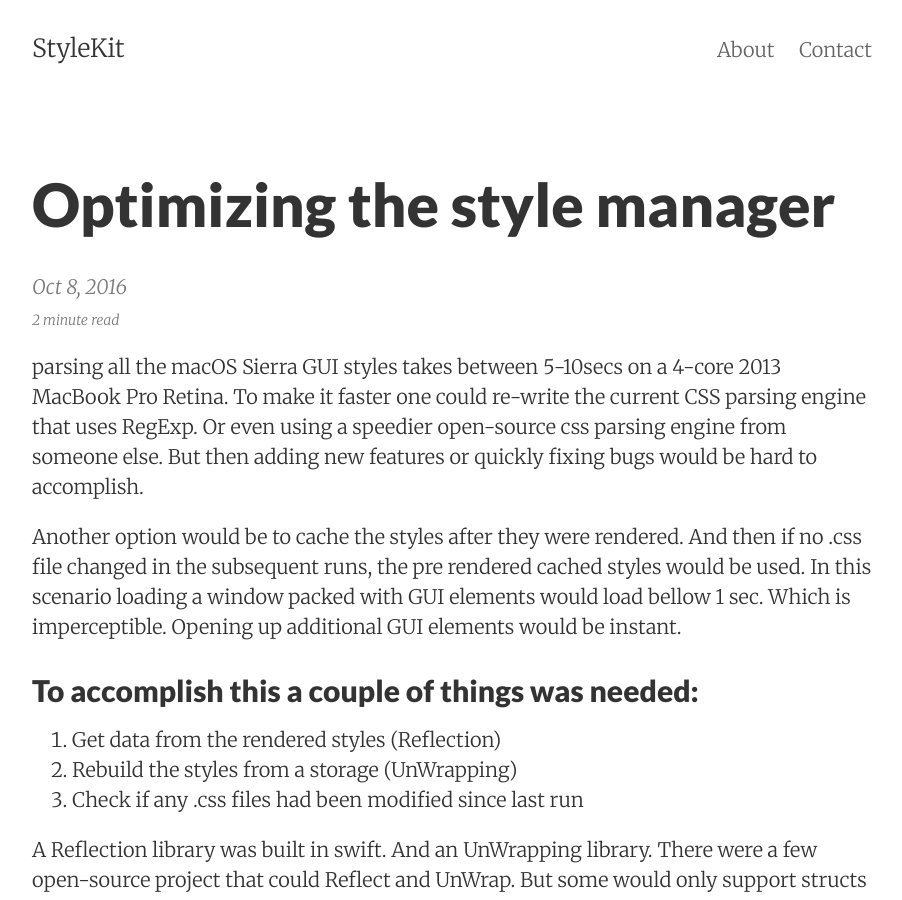
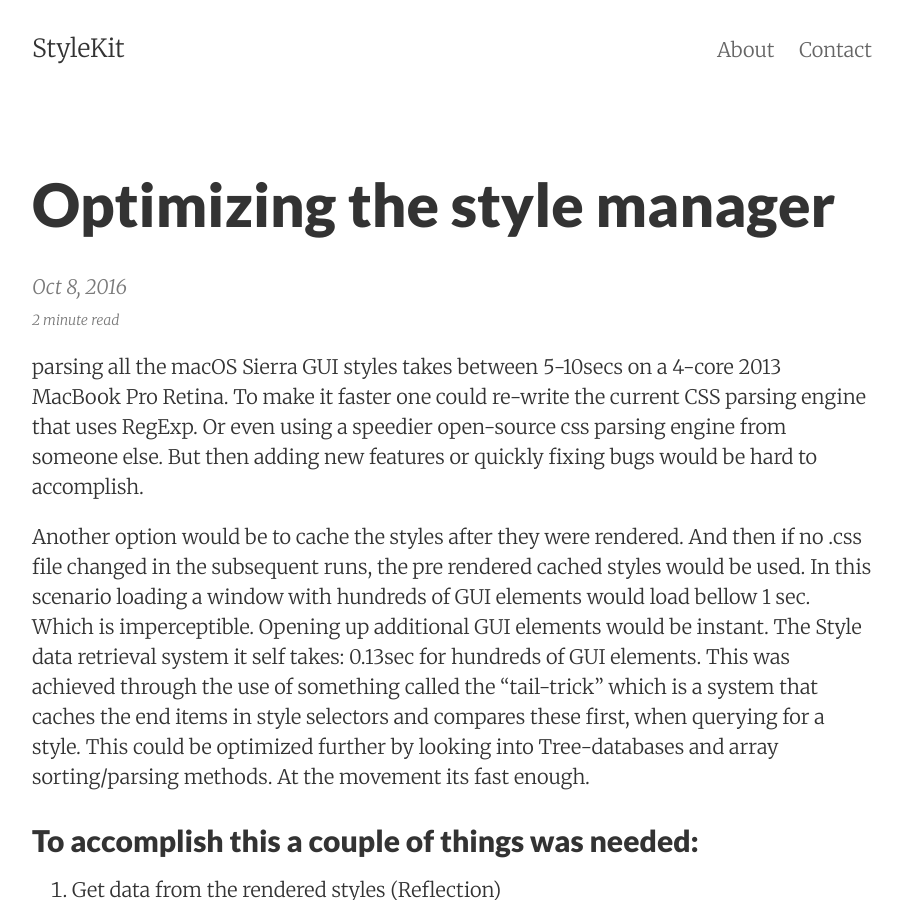
Before and after one commit to stylekit/stylekit.github.io, a Jekyll site: the page built from _posts/2016-10-08-Optimizing-The-Style-manager.md, in a window 1280 px wide and 900 px high. Shown: the whole window, without its empty margins (188-1090 px from the left). Built offline with Jekyll 4.4.1, drawn with Linux system fonts in a browser that asks for light colours; nearby versions of some CDN libraries; comment, search, counter and statistics services are not loaded.

Commit message:
Files modified: 1


Modified 1 file:
_posts/2016-10-08-Optimizing-The-Style-manager.md

```diff
--- a/_posts/2016-10-08-Optimizing-The-Style-manager.md
+++ b/_posts/2016-10-08-Optimizing-The-Style-manager.md
@@ -1,6 +1,6 @@
 parsing all the macOS Sierra GUI styles takes between 5-10secs on a 4-core 2013 MacBook Pro Retina. To make it faster <!--more--> one could re-write the current CSS parsing engine that uses RegExp. Or even using a speedier open-source css parsing engine from someone else. But then adding new features or quickly fixing bugs would be hard to accomplish.
 
-Another option would be to cache the styles after they were rendered. And then if no .css file changed in the subsequent runs, the pre rendered cached styles would be used. In this scenario loading a window packed with GUI elements would load bellow 1 sec. Which is imperceptible. Opening up additional GUI elements would be instant.
+Another option would be to cache the styles after they were rendered. And then if no .css file changed in the subsequent runs, the pre rendered cached styles would be used. In this scenario loading a window with hundreds of GUI elements would load bellow 1 sec. Which is imperceptible. Opening up additional GUI elements would be instant. The Style data retrieval system it self takes: 0.13sec for hundreds of GUI elements. This was achieved through the use of something called the "tail-trick" which is a system that caches the end items in style selectors and compares these first, when querying for a style. This could be optimized further by looking into Tree-databases and array sorting/parsing methods. At the movement its fast enough.
 
 ## To accomplish this a couple of things was needed:
 
```
